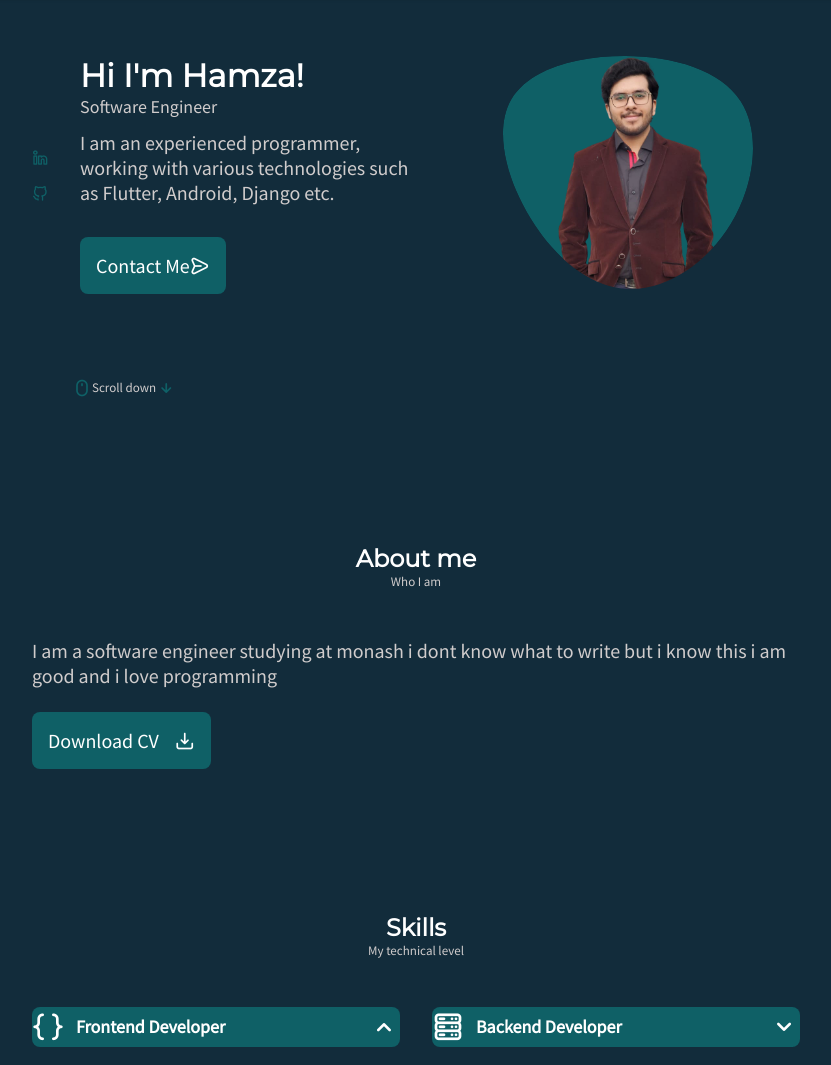
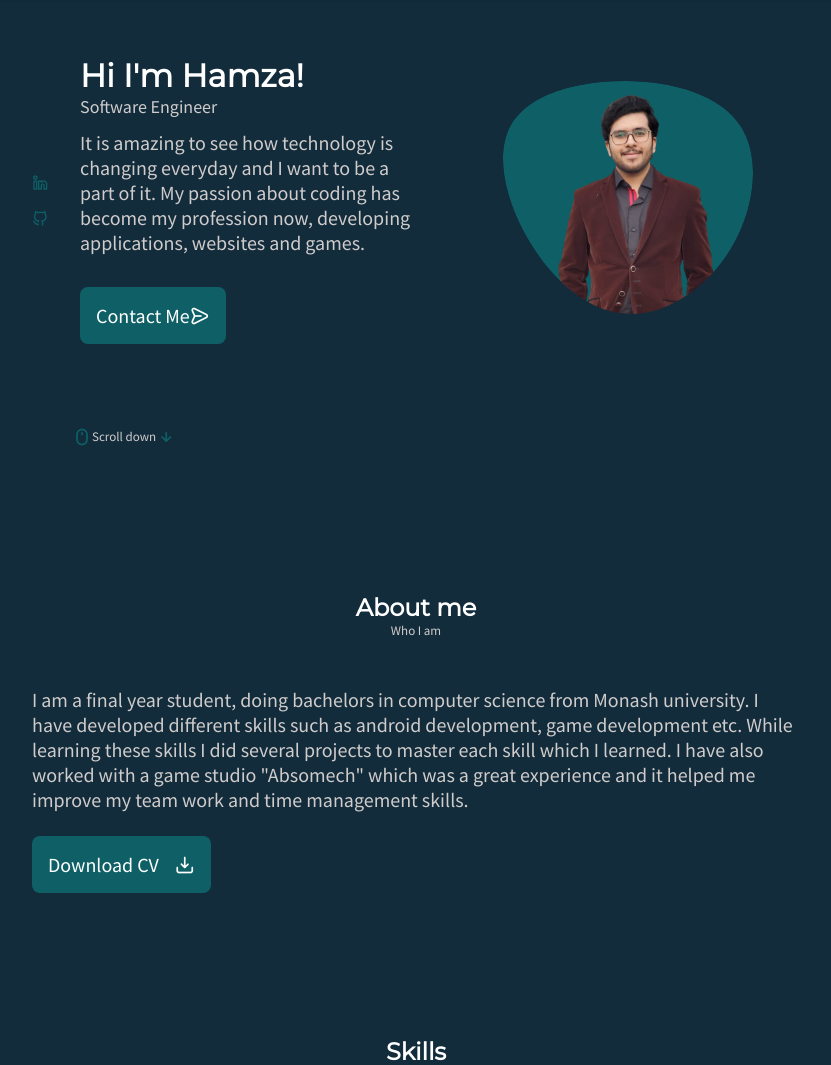
Before and after one commit to Hamza-18/Portfolio, a Django app: page /portfolio/ in a window 1280 px wide. Shown: the part 64-1129 px from the top of the page, without its empty margins (224-1055 px from the left). Run offline with Django 3.2, Linux system fonts and the light colour scheme.

Commit message:
added remaining projects and added description in about and home section

```diff
--- a/portfolio/static/main.js
+++ b/portfolio/static/main.js
@@ -52,6 +52,7 @@ document.addEventListener("DOMContentLoaded", () => {
             el: '.swiper-pagination',
             clickable: true
         },
+        touch: true
     });
 
     /*=========Scroll===================*/
--- a/portfolio/static/portfolio/style.css
+++ b/portfolio/static/portfolio/style.css
@@ -725,3 +725,9 @@ img {
         width: 250px;
     }
 }
+
+@media (pointer: coarse) {
+    .poj_nav{
+        visibility: hidden;
+    }
+}
--- a/portfolio/templates/portfolio/index.html
+++ b/portfolio/templates/portfolio/index.html
@@ -86,16 +86,17 @@
                                             165.547 130.807 187.559 100.226 186.353C69.6454 185.297 41.0228 161.023 21.7403
                                             129.362C2.45775 97.8511 -7.48481 59.1033 6.67581 34.5279C20.9871 10.1032 59.7028
                                             -0.149132 97.9666 0.00163737C136.23 0.303176 174.193 10.857 190.312 36.4879Z"/>
-                                    <image class="home_blob-img" x="-40" y="-50" href="{% static 'profile.png' %}"/>
+                                    <image class="home_blob-img" x="-40" y="-40" href="{% static 'profile.png' %}"/>
+                                    {#                                    <image class="home_blob-img" x="-20" y="-20" href="{% static 'progile2.png' %}"/>#}
                                 </g>
                             </svg>
                         </div>
                         <div class="home_data">
                             <h1 class="home_title">Hi I'm Hamza!</h1>
                             <h3 class="home_subtitle">Software Engineer </h3>
-                            <p class="home_description">I am an experienced programmer, working with various
-                                technologies
-                                such as Flutter, Android, Django etc.
+                            <p class="home_description"> It is amazing to see how technology is changing everyday and I want to
+                                be a part of it. My passion about coding has become my profession now, developing applications, websites
+                                and games.
                             </p>
                             <a href="#contact me" class="button button--flex contact-me">
                                 Contact Me <i class="uil uil-message button_icon message_icon"></i>
@@ -117,9 +118,10 @@
                 <span class="section_subtitle">Who I am</span>
                 <div class="about_me container grid ">
                     <div class="about_data">
-                        <p class="about_description">I am a software engineer studying at monash i dont know what to
-                            write but i know this i am
-                            good and i love programming</p>
+                        <p class="about_description">I am a final year student, doing bachelors in computer science from Monash university.
+                        I have developed different skills such as android development, game development etc. While learning these
+                        skills I did several projects to master each skill which I learned. I have also worked with a game studio "Absomech"
+                        which was a great experience and it helped me improve my team work and time management skills.  </p>
                         <a href="#contact me" class="button button--flex cv_button">
                             Download CV<i class="uil uil-import cv_icon"></i>
                         </a>
@@ -216,21 +218,21 @@
                                 <div class="portfolio_data">
                                     <h3 class="projects_content-title">{{ project.get_heading }}</h3>
                                     <p class="projects_content-description"> {{ project.get_description }}</p>
-
-                                    <a href={{ project.get_sub_title }} class="button button--flex button_small projects_btn">
+                                    <a href="{{ project.get_sub_title }}"
+                                       class="button button--flex button_small projects_btn">
                                         View more<i class="uil uil-arrow-right button_icon"></i>
                                     </a>
-
                                 </div>
                                 <div>
                                 </div>
+
                             </div>
                         {% endfor %}
                     </div>
-                    <div class="swiper-button-next">
+                    <div class="swiper-button-next proj_nav">
                         <i class="uil uil-angle-right-b swiper_btn"></i>
                     </div>
-                    <div class="swiper-button-prev">
+                    <div class="swiper-button-prev proj_nav" >
                         <i class="uil uil-angle-left-b swiper_btn"></i>
                     </div>
                     <!-- Add Pagination -->
--- a/portfolio/views.py
+++ b/portfolio/views.py
@@ -41,7 +41,7 @@ class Service:
 
 
 class Project:
-    def __init__(self, icon, heading, description, width, height,subtitle = ""):
+    def __init__(self, icon, heading, description, width, height, subtitle=""):
         self.icon = icon
         self.heading = heading
         self.description = description
@@ -118,25 +118,33 @@ def create_services():
 
 
 def create_projects():
-    cupshup = Project("/static/projects/cupshup/cupshup.png", "Food Delivery App", "Native Android App built using Java", 200,
-                      200,"cupshup")
-    java_swing = Project("/static/projects/booknbed/login.png", "Management System", "Java swing application built for windows",
-                         400, 400,"booknbed")
-    pong = Project("/static/projects/pong/pong.png","Pong","Pong built using Typescript and rxjs library",300,300,"pong")
-    return [cupshup, java_swing, pong]
+    cupshup = Project("/static/projects/cupshup/cupshup.png", "Food Delivery App",
+                      "Native Android App built using Java", 200,
+                      200, "cupshup")
+    java_swing = Project("/static/projects/booknbed/login.png", "Management System",
+                         "Java swing application built for windows",
+                         400, 400, "booknbed")
+    pong = Project("/static/projects/pong/pong.png", "Pong", "Pong built using Typescript and rxjs library", 300, 300,
+                   "pong")
+
+    fps = Project("/static/projects/fps/FPS.png", "FPS Controller", "FPS controller built in unity using C#.", 400, 400,
+                  "fps")
+
+    return [cupshup, java_swing, pong, fps]
+
 
 def create_project_dict():
-    cupshup_img =["/static/projects/cupshup/cupshup.png",
-                  "/static/projects/cupshup/menu.png",
-                  "/static/projects/cupshup/sub_menu.png",
-                  "/static/projects/cupshup/cart.png"]
+    cupshup_img = ["/static/projects/cupshup/cupshup.png",
+                   "/static/projects/cupshup/menu.png",
+                   "/static/projects/cupshup/sub_menu.png",
+                   "/static/projects/cupshup/cart.png"]
     cupshup_desc = "Cupshup is a food delivery app built for a restaurant in Lahore, Pakistan. It is a native android app built using Java. " \
                    "The main functionality of this app is to show menu and take order from the user. Once the order is placed " \
                    "it is saved in the database which is implemented using google firebase. On admin side the database is" \
                    " fetched and all the orders are shown. I also implemented push notification for the admin using service." \
                    " The app also gets the current location of user using GPS and admin can also add promo codes through firebase" \
                    " which will be shown on the main activity of app."
-    cupshup = Project(cupshup_img,"CupShup",cupshup_desc,200,200,"Food delivery app")
+    cupshup = Project(cupshup_img, "CupShup", cupshup_desc, 200, 200, "Food delivery app")
 
     booknbed_img = ["/static/projects/booknbed/login.png",
                     "/static/projects/booknbed/dashboard.png",
@@ -146,9 +154,30 @@ def create_project_dict():
                     " It is built for windows using Java Swing and  MySQL" \
                     " It has all the functionalities to add, update, delete for " \
                     " students and staff. It also notifies when fee is due of a student."
-    booknbed = Project(booknbed_img,"Book & Bed",booknbed_desc,400,400,"Hostel Management System")
-    projects = {"cupshup":cupshup,"booknbed":booknbed}
+    booknbed = Project(booknbed_img, "Book & Bed", booknbed_desc, 400, 400, "Hostel Management System")
+
+    pong_img = ["/static/projects/pong/pong.png",
+                "/static/projects/pong/pong1.png",
+                "/static/projects/pong/pong2.png"]
+    pong_desc = "Pong is a browser game which can run on all browsers such as safari, chrome etc. It is built using pure " \
+                "functional programming in Typescript and RxJS library. The UI consists of a SVG component which has other" \
+                " components pedal, ball, boundary etc. It makes use of observables from rxjs library to update UI each time." \
+                " Moreover the game makes use of only immutable objects to avoid side effects."
+    pong = Project(pong_img, "Pong", pong_desc, 400, 400, "Browser game")
+
+    fps_img = ["/static/projects/fps/FPS.png",
+               "/static/projects/fps/FPS1.png",
+               "/static/projects/fps/FPS2.png"]
+
+    fps_desc = "This is a First Person Shooting controller built for a hunting game. I built this controller" \
+               " while I was working at Absomech game studio as in intern. This controller has all the features such as" \
+               " shoot, reload, aim. Moreover it also has the slow motion effect which is triggered when last animal is killled" \
+               " which can be seen in the last screenshot."
+    fps = Project(fps_img,"FPS Controller",fps_desc,400,400)
+    projects = {"cupshup": cupshup, "booknbed": booknbed, "pong": pong, "fps":fps}
     return projects
+
+
 my_skills = create_skills_section()
 my_services = create_services()
 my_projects = create_projects()
@@ -161,11 +190,12 @@ def index(request):
         "projects": my_projects
     })
 
-def project(request,proj_name):
+
+def project(request, proj_name):
     try:
         my_project = create_project_dict()[proj_name]
-        return render(request,"portfolio/project.html",{
+        return render(request, "portfolio/project.html", {
             "project": my_project
         })
-    except :
+    except:
         return HttpResponseNotFound("Page not found")
```
Also changed, not shown: portfolio/static/projects/fps/FPS.png (added), portfolio/static/projects/fps/FPS1.png (added), portfolio/static/projects/fps/FPS2.png (added), portfolio/static/projects/fps/FPS3.png (added), portfolio/static/projects/pong/pong1.png (added), portfolio/static/projects/pong/pong2.png (added).
